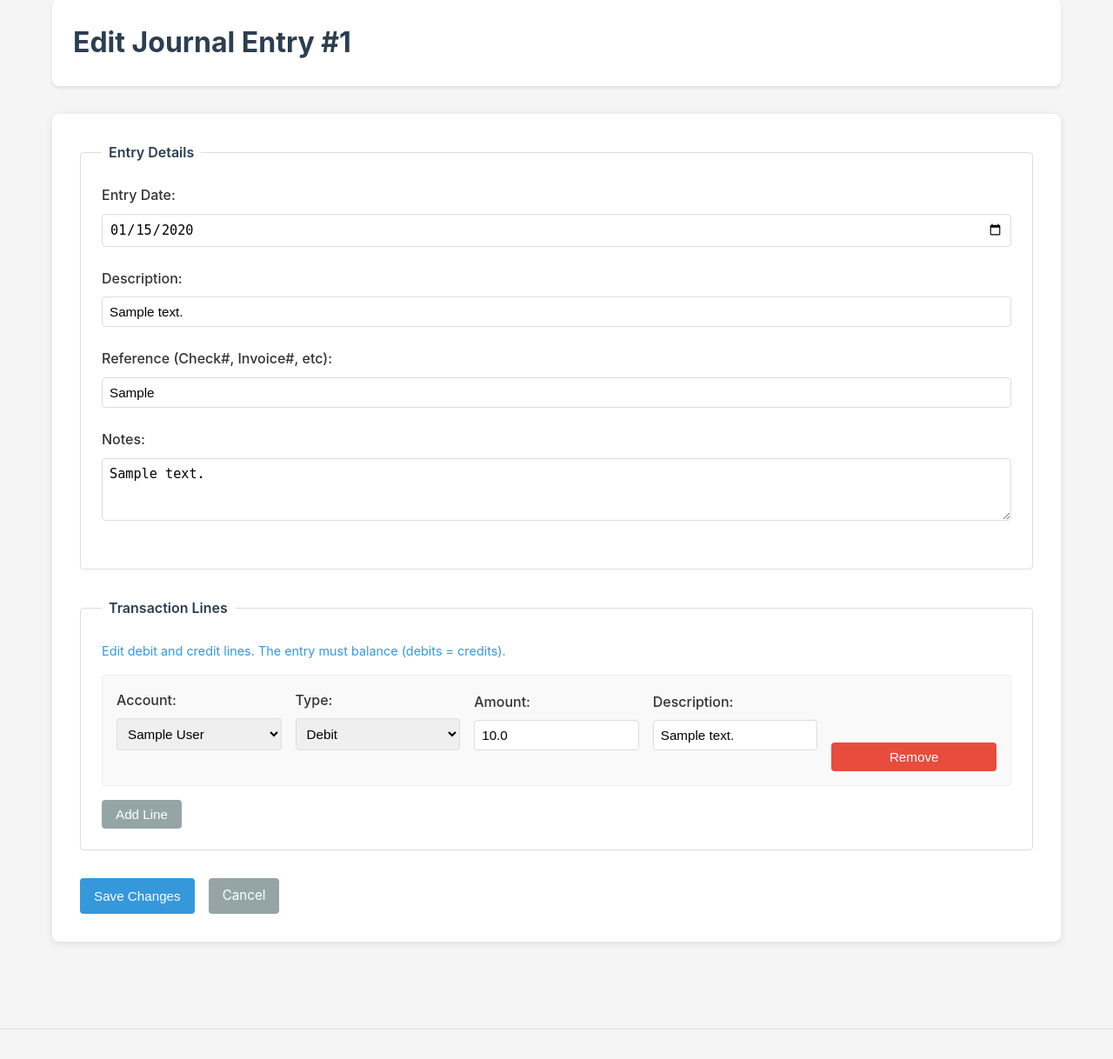
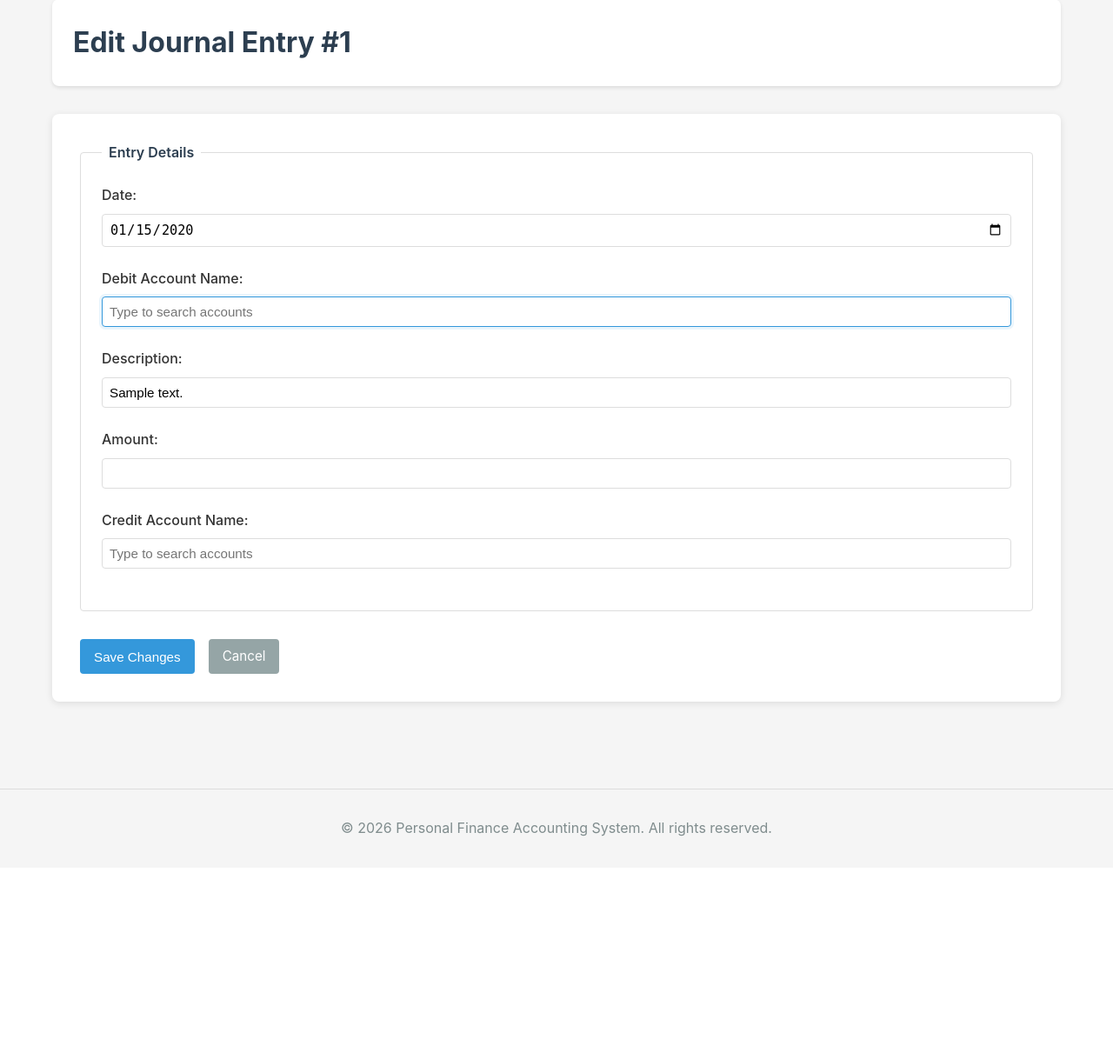
Before and after one commit to nitinku5021a/PerFinPy, a Flask app: page /transactions/1/edit in a window 1280 px wide. Shown: the part 123-1341 px from the top of the page at 87% size. After the commit the page ends 1085 px from the top, so only its background shows below. Run offline with Flask 2, Linux system fonts and the light colour scheme; tables that the repository leaves empty hold one stand-in row (values such as "Sample post").

Commit message:
improved

```diff
--- a/app/routes/transactions.py
+++ b/app/routes/transactions.py
@@ -155,30 +155,55 @@
                 db.session.delete(l)
             db.session.flush()
 
-            # Recreate lines from form
-            line_count_str = request.form.get('line_count', '0')
-            line_count = int(line_count_str) if line_count_str else 0
-            for i in range(line_count):
-                account_id = request.form.get(f'line_{i}_account_id')
-                line_type = request.form.get(f'line_{i}_type')
-                amount_str = request.form.get(f'line_{i}_amount', '0')
-                amount = float(amount_str) if amount_str else 0.0
-                line_desc = request.form.get(f'line_{i}_description', '')
+            # Check if simplified form (debit_account_id, credit_account_id, amount) is used
+            debit_account_id = request.form.get('debit_account_id')
+            credit_account_id = request.form.get('credit_account_id')
 
-                if account_id and amount != 0 and line_type:
-                    amt = abs(amount)
-                    lt = line_type.upper()
-                    if amount < 0:
-                        lt = 'CREDIT' if lt == 'DEBIT' else 'DEBIT'
+            if debit_account_id and credit_account_id:
+                # Simplified form: create two lines
+                amount_str = request.form.get('amount', '0')
+                amount = abs(float(amount_str)) if amount_str else 0.0
+
+                if int(debit_account_id) == int(credit_account_id):
+                    raise ValueError('Debit and Credit must be different accounts')
+                if amount <= 0:
+                    raise ValueError('Amount must be greater than zero')
+
+                for account_id, line_type in [(debit_account_id, 'DEBIT'), (credit_account_id, 'CREDIT')]:
                     tl = TransactionLine(
                         journal_entry_id=entry.id,
                         account_id=int(account_id),
-                        line_type=lt,
-                        amount=amt,
+                        line_type=line_type,
+                        amount=amount,
                         date=entry.entry_date,
-                        description=line_desc
+                        description=entry.description
                     )
                     db.session.add(tl)
+            else:
+                # Multi-line form: legacy support
+                line_count_str = request.form.get('line_count', '0')
+                line_count = int(line_count_str) if line_count_str else 0
+                for i in range(line_count):
+                    account_id = request.form.get(f'line_{i}_account_id')
+                    line_type = request.form.get(f'line_{i}_type')
+                    amount_str = request.form.get(f'line_{i}_amount', '0')
+                    amount = float(amount_str) if amount_str else 0.0
+                    line_desc = request.form.get(f'line_{i}_description', '')
+
+                    if account_id and amount != 0 and line_type:
+                        amt = abs(amount)
+                        lt = line_type.upper()
+                        if amount < 0:
+                            lt = 'CREDIT' if lt == 'DEBIT' else 'DEBIT'
+                        tl = TransactionLine(
+                            journal_entry_id=entry.id,
+                            account_id=int(account_id),
+                            line_type=lt,
+                            amount=amt,
+                            date=entry.entry_date,
+                            description=line_desc
+                        )
+                        db.session.add(tl)
 
             # Validate balanced entry
             if not entry.is_balanced():
--- a/app/templates/transactions/edit.html
+++ b/app/templates/transactions/edit.html
@@ -11,71 +11,38 @@
 <div class="alert alert-danger">{{ error }}</div>
 {% endif %}
 
-<form method="POST" class="form-large">
+<form method="POST" class="form-large" id="editEntryForm">
     <fieldset>
         <legend>Entry Details</legend>
 
         <div class="form-group">
-            <label for="entry_date">Entry Date:</label>
+            <label for="entry_date">Date:</label>
             <input type="date" id="entry_date" name="entry_date" required value="{{ entry.entry_date.strftime('%Y-%m-%d') }}">
+        </div>
+
+        <div class="form-group account-typeahead-wrap">
+            <label for="debit_account_input">Debit Account Name:</label>
+            <input type="text" id="debit_account_input" autocomplete="off" placeholder="Type to search accounts" required value="{% if entry.transaction_lines|selectattr('line_type','equalto','DEBIT')|list|length %}{{ (entry.transaction_lines|selectattr('line_type','equalto','DEBIT')|list)[0].account.get_path()|camelcase }}{% endif %}">
+            <input type="hidden" id="debit_account_id" name="debit_account_id" value="{% if entry.transaction_lines|selectattr('line_type','equalto','DEBIT')|list|length %}{{ (entry.transaction_lines|selectattr('line_type','equalto','DEBIT')|list)[0].account_id }}{% endif %}">
+            <div class="typeahead-dropdown" id="debit_dropdown" role="listbox" aria-hidden="true"></div>
         </div>
 
         <div class="form-group">
             <label for="description">Description:</label>
-            <input type="text" id="description" name="description" required placeholder="Brief description of transaction" value="{{ entry.description }}">
+            <input type="text" id="description" name="description" required placeholder="Brief description" value="{{ entry.description }}">
         </div>
 
         <div class="form-group">
-            <label for="reference">Reference (Check#, Invoice#, etc):</label>
-            <input type="text" id="reference" name="reference" placeholder="Optional reference" value="{{ entry.reference or '' }}">
+            <label for="amount">Amount:</label>
+            <input type="number" id="amount" name="amount" step="0.01" min="0.01" required value="{% if entry.transaction_lines|selectattr('line_type','equalto','DEBIT')|list|length %}{{ "%.2f"|format((entry.transaction_lines|selectattr('line_type','equalto','DEBIT')|list)[0].amount) }}{% endif %}">
         </div>
 
-        <div class="form-group">
-            <label for="notes">Notes:</label>
-            <textarea id="notes" name="notes" rows="3">{{ entry.notes or '' }}</textarea>
+        <div class="form-group account-typeahead-wrap">
+            <label for="credit_account_input">Credit Account Name:</label>
+            <input type="text" id="credit_account_input" autocomplete="off" placeholder="Type to search accounts" required value="{% if entry.transaction_lines|selectattr('line_type','equalto','CREDIT')|list|length %}{{ (entry.transaction_lines|selectattr('line_type','equalto','CREDIT')|list)[0].account.get_path()|camelcase }}{% endif %}">
+            <input type="hidden" id="credit_account_id" name="credit_account_id" value="{% if entry.transaction_lines|selectattr('line_type','equalto','CREDIT')|list|length %}{{ (entry.transaction_lines|selectattr('line_type','equalto','CREDIT')|list)[0].account_id }}{% endif %}">
+            <div class="typeahead-dropdown" id="credit_dropdown" role="listbox" aria-hidden="true"></div>
         </div>
-    </fieldset>
-
-    <fieldset>
-        <legend>Transaction Lines</legend>
-        <p class="info">Edit debit and credit lines. The entry must balance (debits = credits).</p>
-
-        <div id="lines-container">
-            {% for line in entry.transaction_lines %}
-            {% set i = loop.index0 %}
-            <div class="transaction-line">
-                <div class="form-row">
-                    <div class="form-group">
-                        <label>Account:</label>
-                        <select name="line_{{ i }}_account_id" required>
-                            <option value="">-- Select Account --</option>
-                            {% for account in accounts %}
-                            <option value="{{ account.id }}" {% if account.id == line.account_id %}selected{% endif %}>{{ account.name|camelcase }}</option>
-                            {% endfor %}
-                        </select>
-                    </div>
-                    <div class="form-group">
-                        <label>Type:</label>
-                        <select name="line_{{ i }}_type" required>
-                            <option value="DEBIT" {% if line.line_type == 'DEBIT' %}selected{% endif %}>Debit</option>
-                            <option value="CREDIT" {% if line.line_type == 'CREDIT' %}selected{% endif %}>Credit</option>
-                        </select>
-                    </div>
-                    <div class="form-group">
-                        <label>Amount:</label>
-                        <input type="number" name="line_{{ i }}_amount" step="0.01" required value="{{ line.amount }}">
-                    </div>
-                    <div class="form-group">
-                        <label>Description:</label>
-                        <input type="text" name="line_{{ i }}_description" value="{{ line.description or '' }}">
-                    </div>
-                    <button type="button" onclick="removeLine(this)" class="btn btn-danger">Remove</button>
-                </div>
-            </div>
-            {% endfor %}
-        </div>
-
-        <button type="button" onclick="addLine()" class="btn btn-secondary">Add Line</button>
     </fieldset>
 
     <div class="form-actions">
@@ -85,54 +52,104 @@
 </form>
 
 <script>
-    let lineCount = {{ entry.transaction_lines|length }};
-    function addLine() {
-        const container = document.getElementById('lines-container');
-        const lineDiv = document.createElement('div');
-        lineDiv.className = 'transaction-line';
-        lineDiv.innerHTML = `
-            <div class="form-row">
-                <div class="form-group">
-                    <label>Account:</label>
-                    <select name="line_${lineCount}_account_id" required>
-                        <option value="">-- Select Account --</option>
-                        {% for account in accounts %}
-                        <option value="{{ account.id }}">{{ account.name|camelcase }}</option>
-                        {% endfor %}
-                    </select>
-                </div>
-                <div class="form-group">
-                    <label>Type:</label>
-                    <select name="line_${lineCount}_type" required>
-                        <option value="DEBIT">Debit</option>
-                        <option value="CREDIT">Credit</option>
-                    </select>
-                </div>
-                <div class="form-group">
-                    <label>Amount:</label>
-                    <input type="number" name="line_${lineCount}_amount" step="0.01" required>
-                </div>
-                <div class="form-group">
-                    <label>Description:</label>
-                    <input type="text" name="line_${lineCount}_description">
-                </div>
-                <button type="button" onclick="removeLine(this)" class="btn btn-danger">Remove</button>
-            </div>
-        `;
-        container.appendChild(lineDiv);
-        lineCount++;
-        document.querySelector('input[name="line_count"]').value = lineCount;
+(function() {
+    const accountsData = [
+        {% for acc in accounts %}
+        { id: {{ acc.id }}, path: {{ (acc.get_path()|camelcase)|tojson }} }{% if not loop.last %},{% endif %}
+        {% endfor %}
+    ];
+
+    function setupTypeahead(inputId, hiddenId, dropdownId) {
+        const input = document.getElementById(inputId);
+        const hidden = document.getElementById(hiddenId);
+        const dropdown = document.getElementById(dropdownId);
+        let selectedPath = null;
+
+        function showDropdown(items) {
+            dropdown.innerHTML = '';
+            dropdown.setAttribute('aria-hidden', 'false');
+            if (items.length === 0) {
+                dropdown.classList.remove('open');
+                return;
+            }
+            items.forEach(function(acc) {
+                const div = document.createElement('div');
+                div.className = 'typeahead-item';
+                div.setAttribute('role', 'option');
+                div.textContent = acc.path;
+                div.dataset.id = acc.id;
+                div.dataset.path = acc.path;
+                div.addEventListener('click', function() {
+                    hidden.value = acc.id;
+                    input.value = acc.path;
+                    selectedPath = acc.path;
+                    dropdown.classList.remove('open');
+                    dropdown.innerHTML = '';
+                    dropdown.setAttribute('aria-hidden', 'true');
+                });
+                dropdown.appendChild(div);
+            });
+            dropdown.classList.add('open');
+        }
+
+        function hideDropdown() {
+            dropdown.classList.remove('open');
+            dropdown.innerHTML = '';
+            dropdown.setAttribute('aria-hidden', 'true');
+        }
+
+        input.addEventListener('input', function() {
+            const q = (input.value || '').trim().toLowerCase();
+            if (q.length === 0) {
+                hidden.value = '';
+                selectedPath = null;
+                hideDropdown();
+                return;
+            }
+            if (selectedPath !== null && input.value.trim() !== selectedPath) {
+                hidden.value = '';
+                selectedPath = null;
+            }
+            const matches = accountsData.filter(function(acc) {
+                return acc.path.toLowerCase().indexOf(q) !== -1;
+            }).slice(0, 12);
+            showDropdown(matches);
+        });
+
+        input.addEventListener('focus', function() {
+            const q = (input.value || '').trim().toLowerCase();
+            if (q.length > 0) {
+                const matches = accountsData.filter(function(acc) {
+                    return acc.path.toLowerCase().indexOf(q) !== -1;
+                }).slice(0, 12);
+                showDropdown(matches);
+            }
+        });
+
+        input.addEventListener('blur', function() {
+            setTimeout(hideDropdown, 200);
+        });
+
+        input.addEventListener('keydown', function(e) {
+            if (e.key === 'Escape') {
+                hideDropdown();
+            }
+        });
     }
-    function removeLine(btn) {
-        btn.closest('.transaction-line').remove();
-    }
+
+    setupTypeahead('debit_account_input', 'debit_account_id', 'debit_dropdown');
+    setupTypeahead('credit_account_input', 'credit_account_id', 'credit_dropdown');
+
+    document.getElementById('editEntryForm').addEventListener('submit', function() {
+        if (!document.getElementById('debit_account_id').value || !document.getElementById('credit_account_id').value) {
+            return false;
+        }
+        return true;
+    });
+
     document.addEventListener('DOMContentLoaded', function() {
-        const form = document.querySelector('form');
-        const lineCountInput = document.createElement('input');
-        lineCountInput.type = 'hidden';
-        lineCountInput.name = 'line_count';
-        lineCountInput.value = lineCount;
-        form.appendChild(lineCountInput);
+        document.getElementById('debit_account_input').focus();
     });
+})();
 </script>
 {% endblock %}
--- a/app/templates/transactions/view.html
+++ b/app/templates/transactions/view.html
@@ -14,7 +14,7 @@
         <h3>Entry Information</h3>
         <dl>
             <dt>Date:</dt>
-            <dd>{{ entry.entry_date.strftime('%Y-%m-%d') }}</dd>
+            <dd>{{ entry.entry_date.strftime('%d-%b-%Y') }}</dd>
             <dt>Description:</dt>
             <dd>{{ entry.description }}</dd>
             {% if entry.reference %}
```
Also changed, not shown: app/templates/transactions/list.html (+22 -9 lines), app/utils/excel_import.py (+6 -5 lines), tests/inspect_import.py (added, +11 -0 lines), tests/run_test_import.py (added, +29 -0 lines).
